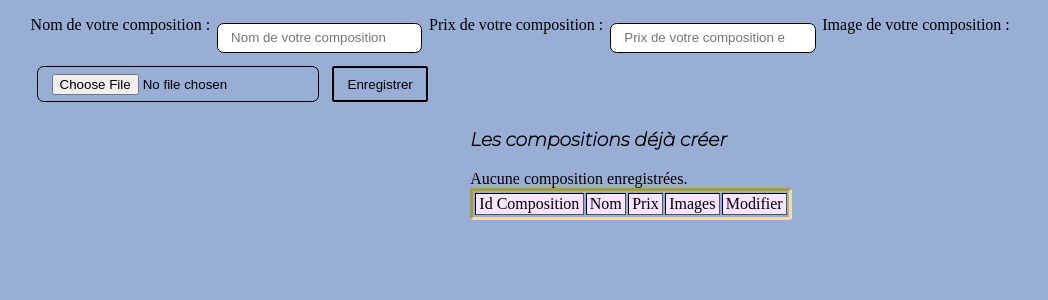
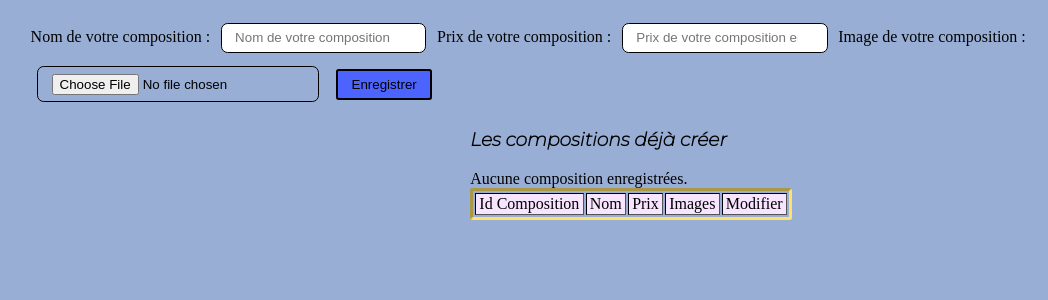
Before and after one commit to ChristopherKerhman/https-github.com-ChristopherKerhman-comptoirdesglaces, a PHP site: page /formComposition.php in a window 1280 px wide. Shown: the part 122-422 px from the top of the page, without its empty margins (9-1057 px from the left). Run offline with PHP 8.4, Linux system fonts and the light colour scheme; data that the repository does not hold is empty.

Commit message:
Chasse aux bugs !

```diff
--- a/formulaires/creationComposition.php
+++ b/formulaires/creationComposition.php
@@ -12,13 +12,13 @@ if ($_GET) {
 
 <article class="">
   <p> <?php if (isset($message1)) { echo $message1; } if(isset($message2)) { echo $message2; }   ?> </p>
-  <form class="conteneurFlex" action="formulaires/record/composition.php" method="post" enctype="multipart/form-data">
+  <form class="" action="formulaires/record/composition.php" method="post" enctype="multipart/form-data">
     <label for="nomC">Nom de votre composition :</label>
     <input id="nomC" class="sizeInpute" type="text" name="nomComposition" placeholder="Nom de votre composition">
     <label for="prixC">Prix de votre composition :</label>
     <input class="sizeInpute" id="prixC" type="number" step="0.01" name="prixComposition" placeholder="Prix de votre composition en €">
     <label for="imageC">Image de votre composition :</label>
     <input class="sizeInpute" id="imageC" type="file" name="image" accept="image/png, image/jpeg">
-    <button type="submit" name="button">Enregistrer</button>
+    <button class="rec" type="submit" name="button">Enregistrer</button>
   </form>
 </article>
```
Also changed, not shown: compositionImages/11banana-split.jpeg (added).
